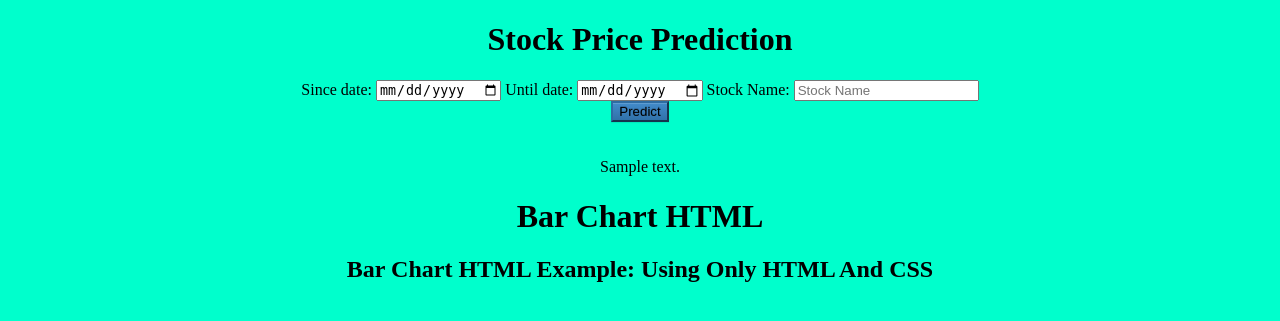
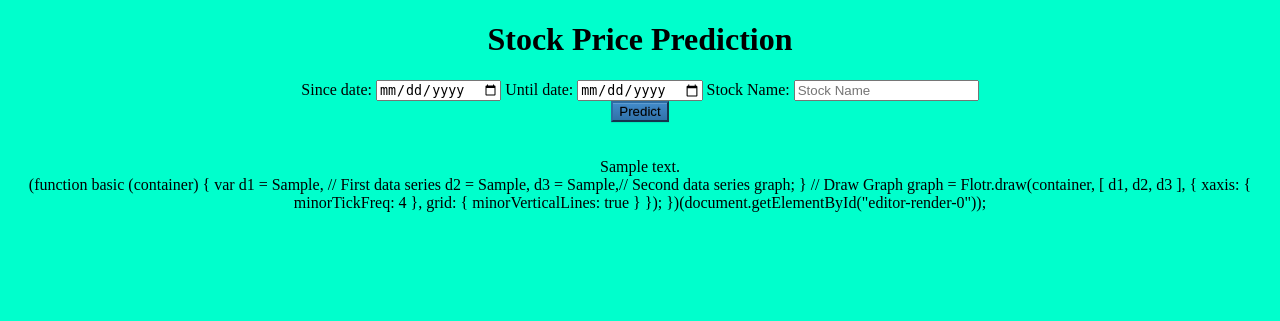
Before and after one commit to dipakbariya/StockPricePrediction2, a Flask app: template templates/index.html in a window 1280 px wide. Shown: the top 321 px of the page. Run offline with Flask 2, Linux system fonts and the light colour scheme; the template is opened without the code that fills it: most values are stand-ins (such as "Sample title", 1, 10 or a date in 2020).

Commit message:
Update index.html

```diff
--- a/templates/index.html
+++ b/templates/index.html
@@ -41,19 +41,26 @@
 
  </div>
 
-<h1>Bar Chart HTML</h1>
+(function basic (container) {
 
-<div class="chart-wrap vertical">
-  <h2 class="title">Bar Chart HTML Example:  Using Only HTML And CSS</h2>
+  var
+    d1 = {{d1}}, // First data series
+    d2 = {{d2}},
+    d3 = {{d3}},// Second data series
+    graph;
 
-  <div class="grid">
-      <div class="bar" style="--bar-value:85%;" data-name="Positive" title="Positive"></div>
-      <div class="bar" style="--bar-value:23%;" data-name="Negative" title="Negative"></div>
-     <div class="bar" style="--bar-value:7%;" data-name="Neutral" title="Neutral"></div>
+  }
 
-  </div>
-</div>
-
+  // Draw Graph
+  graph = Flotr.draw(container, [ d1, d2, d3 ], {
+    xaxis: {
+      minorTickFreq: 4
+    },
+    grid: {
+      minorVerticalLines: true
+    }
+  });
+})(document.getElementById("editor-render-0"));
 
 
 
```
